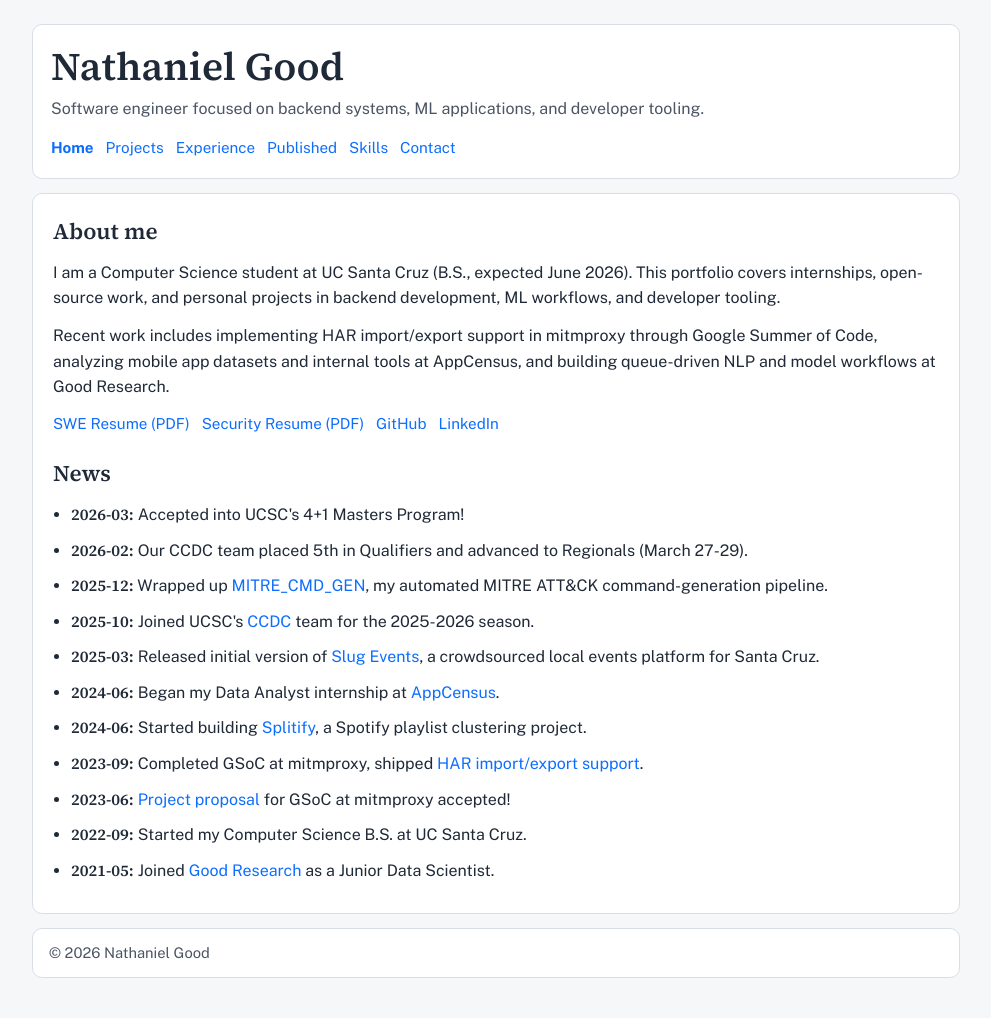
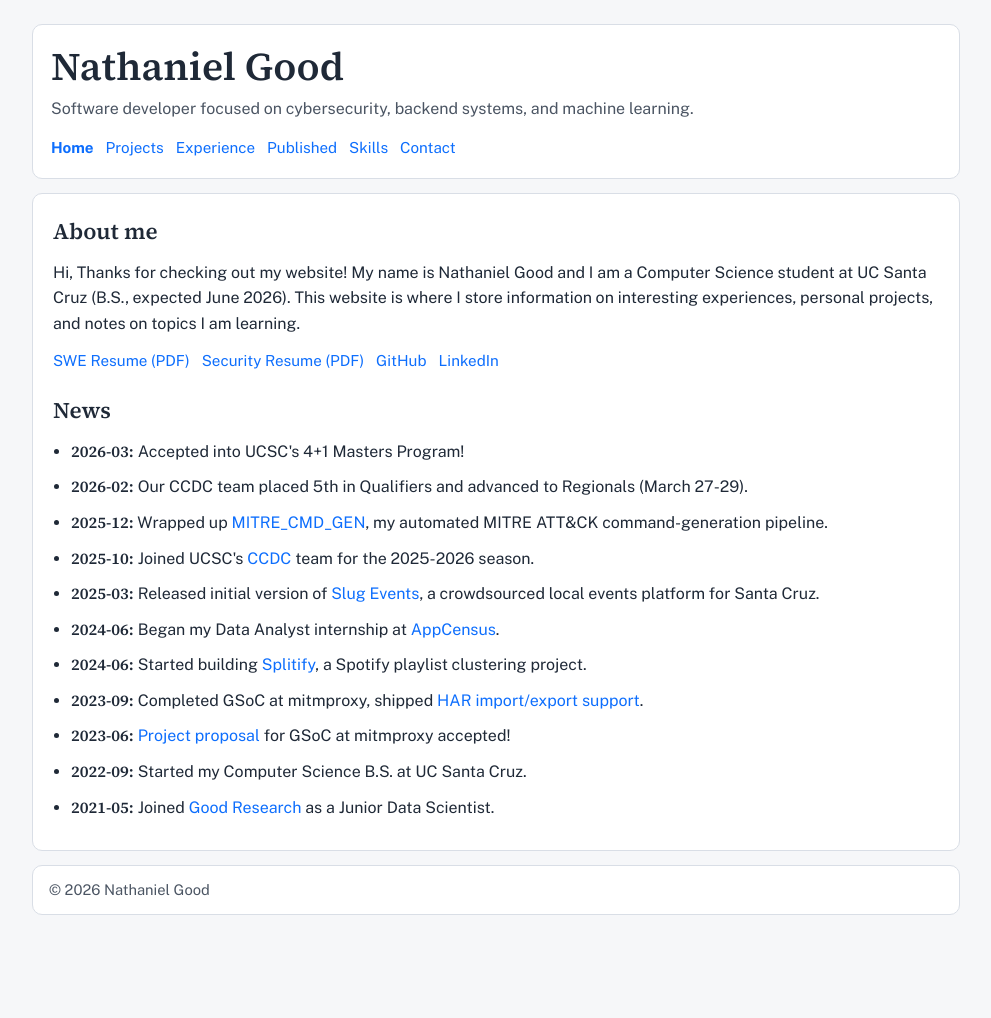
Before and after one commit to stanleygvi/Portfolio, a Jekyll site: the page index.html, which Jekyll copies as it is, in a window 1280 px wide. Shown: the whole page, without its empty margins (144-1135 px from the left). Built offline with Jekyll 4.4.1, drawn with Linux system fonts in a browser that asks for light colours; after the commit the page ends 955 px from its top, so only the background shows below that.

Commit message:
cleaned up the about me

```diff
--- a/index.html
+++ b/index.html
@@ -14,7 +14,7 @@
   <div class="container">
     <header class="site-header">
       <h1 class="brand">Nathaniel Good</h1>
-      <p class="subtitle">Software engineer focused on backend systems, ML applications, and developer tooling.</p>
+      <p class="subtitle">Software developer focused on cybersecurity, backend systems, and machine learning.</p>
       <nav class="nav" aria-label="Main navigation">
         <a class="active" href="/">Home</a>
         <a href="projects.html">Projects</a>
@@ -29,14 +29,8 @@
       <section class="section">
         <h2>About me</h2>
         <p>
-          I am a Computer Science student at UC Santa Cruz (B.S., expected June 2026). This portfolio covers
-          internships, open-source work, and personal projects in backend development, ML workflows, and
-          developer tooling.
-        </p>
-        <p>
-          Recent work includes implementing HAR import/export support in mitmproxy through Google Summer of Code,
-          analyzing mobile app datasets and internal tools at AppCensus, and building queue-driven NLP and model
-          workflows at Good Research.
+          Hi, Thanks for checking out my website! My name is Nathaniel Good and I am a Computer Science student at UC Santa Cruz (B.S., expected June 2026).
+          This website is where I store information on interesting experiences, personal projects, and notes on topics I am learning.
         </p>
         <div class="link-row">
           <a href="Nathaniel_Good_SWE.pdf" target="_blank" rel="noreferrer">SWE Resume (PDF)</a>
```
